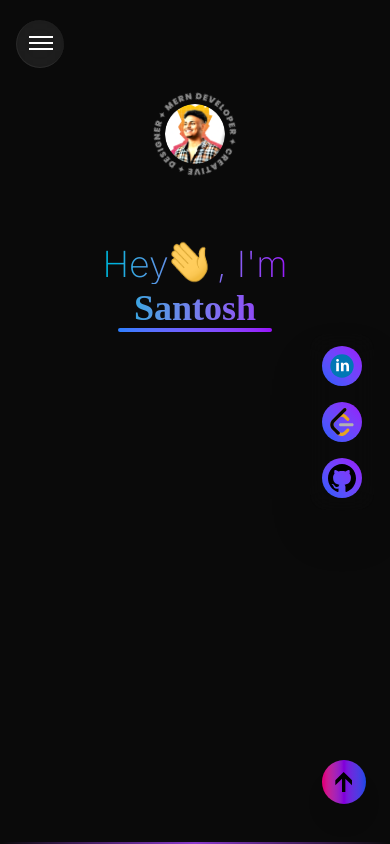
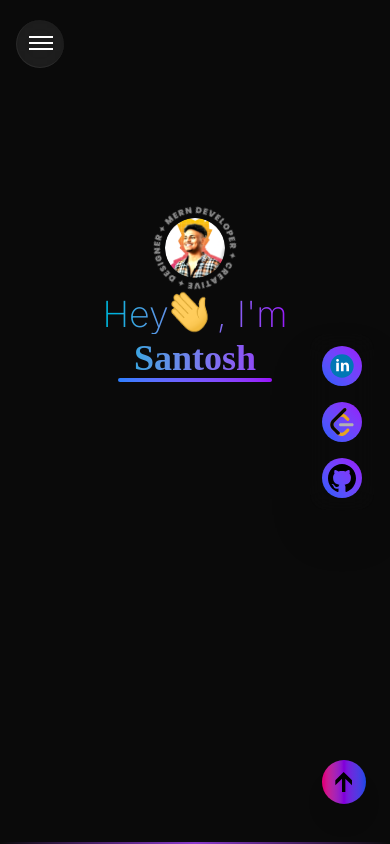
Before and after one commit to santoshDEV04/my-portfolio, a React (Vite) app: page / in a window 390 px wide. Shown: the top 844 px of the page. Built offline with nearby package versions, Linux system fonts and the light colour scheme; a web font is replaced by a local one.

Commit message:
fixed the position of the logo

```diff
--- a/src/components/sections/Home.jsx
+++ b/src/components/sections/Home.jsx
@@ -226,7 +226,7 @@ export const Home = () => {
         transition={{ duration: 1, ease: "easeOut" }}
         className="min-h-screen justify-center flex flex-col md:flex-row items-center md:justify-around relative text-white px-4 z-10 overflow-y-auto bg-transparent"
       >
-        <div className="fixed top-[10vh] md:top-auto md:bottom-4 md:left-4 md:z-50">
+        <div className="md:fixed md:bottom-4 md:left-4 md:z-50">
           <CircularText />
         </div>
 
```
